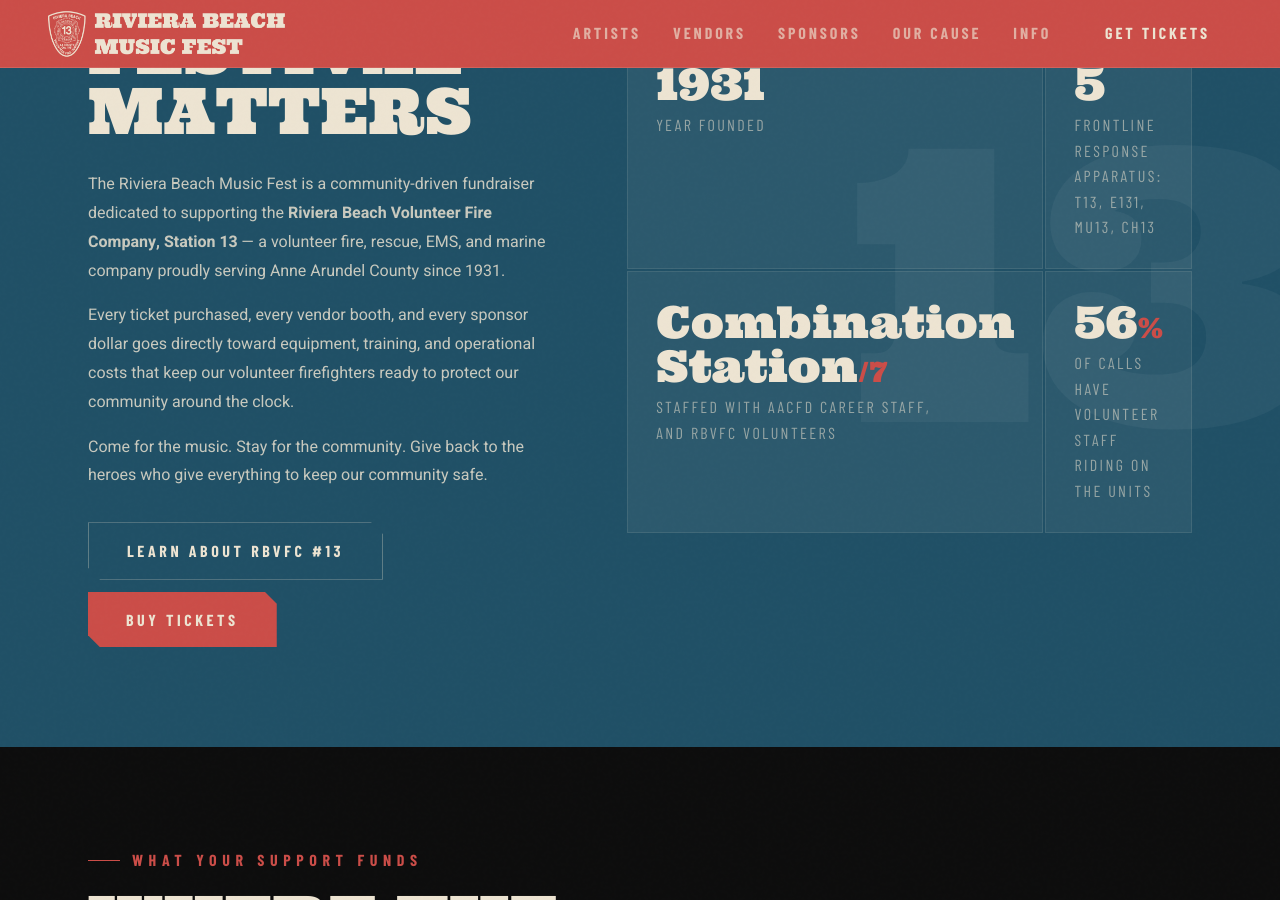
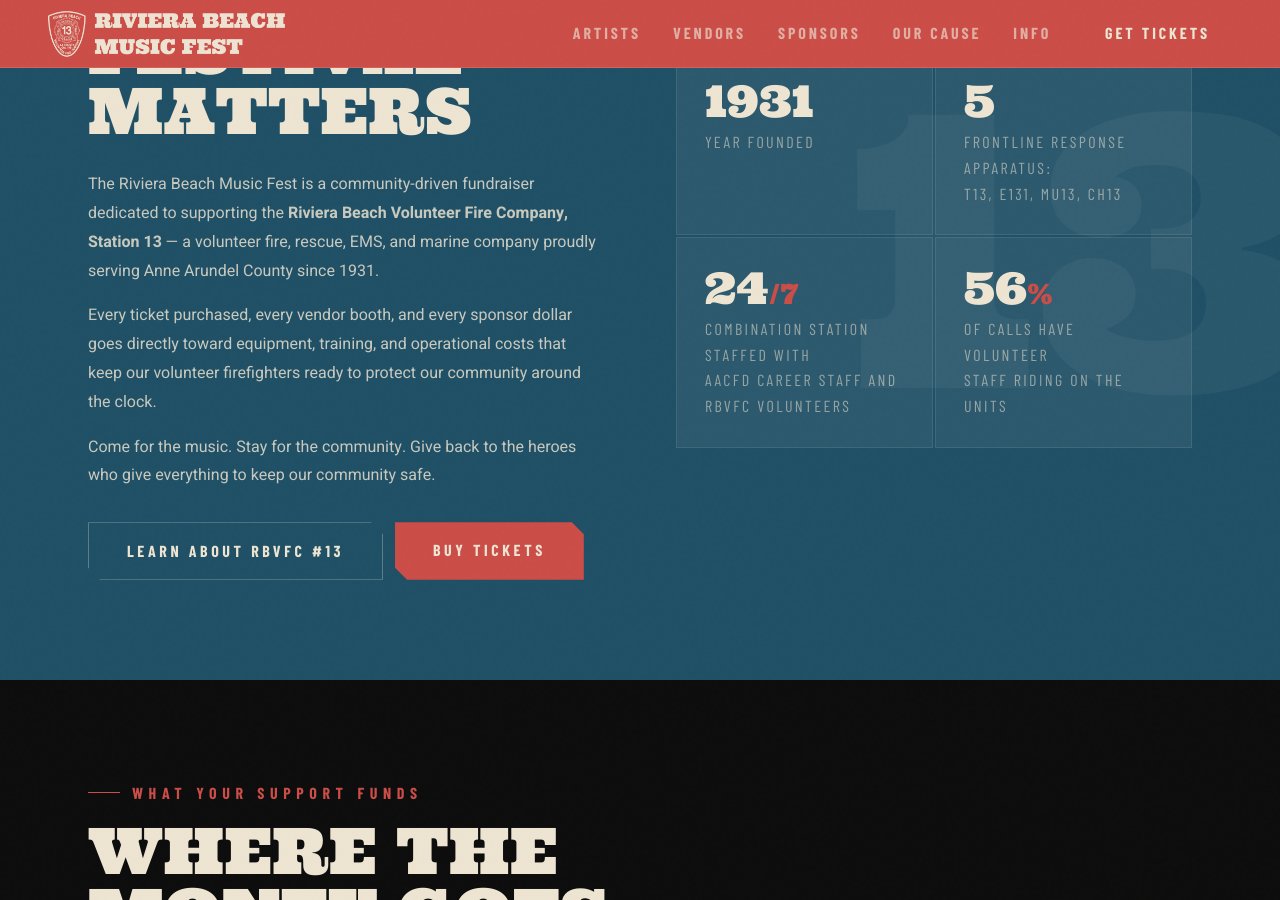
Before and after one commit to RBVFC/rbmf, a Jekyll site: the page built from our-cause/index.html, in a window 1280 px wide and 900 px high, scrolled down 815 px. Built offline with Jekyll 4.4.1, drawn with Linux system fonts in a browser that asks for light colours; some web fonts are replaced.

Commit message:
fix stat box on our cause page

```diff
--- a/our-cause/index.html
+++ b/our-cause/index.html
@@ -44,8 +44,8 @@
           <div class="stat-label">Frontline Response Apparatus:<br>T13, E131, MU13, CH13</div>
         </div>
         <div class="stat-box">
-          <div class="stat-number">Combination Station<span>/7</span></div>
-          <div class="stat-label">Staffed with AACFD Career Staff,<br> and RBVFC Volunteers</div>
+          <div class="stat-number">24<span>/7</span></div>
+          <div class="stat-label">Combination Station staffed with<br>AACFD Career Staff and RBVFC Volunteers</div>
         </div>
         <div class="stat-box">
           <div class="stat-number">56<span>%</span></div>
```
